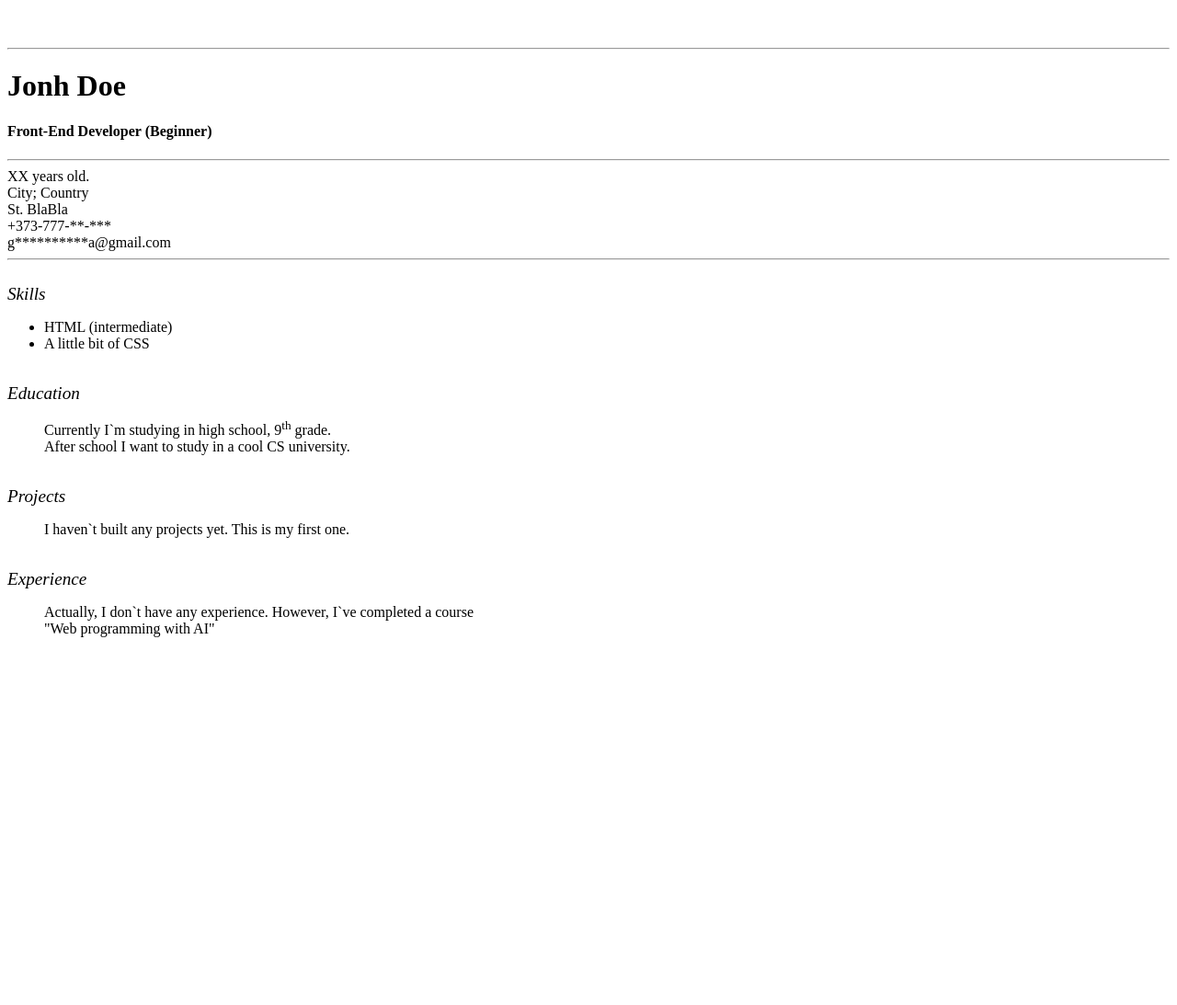
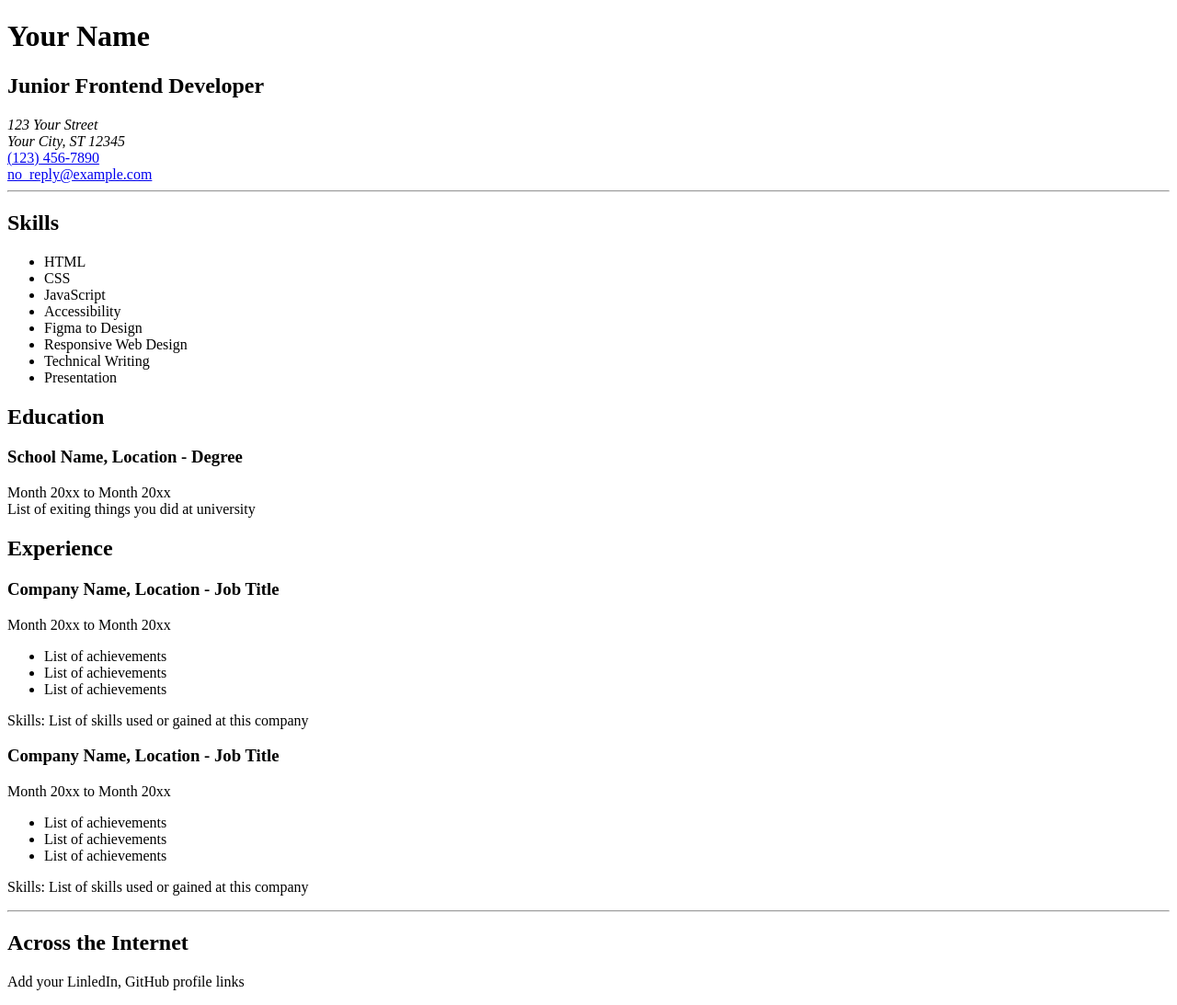
Before and after one commit to Mihasik556/My-first-project-CV-, a plain HTML site: page index.html in a window 1280 px wide. Shown: the whole page at 92% size. Before the commit the page ends 800 px from the top, so only its background shows below. Drawn offline with Linux system fonts and the light colour scheme.

Commit message:
Add files via upload

```diff
--- a/index.html
+++ b/index.html
@@ -1,37 +1,91 @@
 <!DOCTYPE html>
-<html>
+<html lang="en">
     <head>
-        <title>My single-page CV</title>
-        <meta name="description" content="This is my CV! Feel free to analyze it.">
-        <meta name="robots" content="index, follow">
-        <meta name="viewport" content="width=device-width; initial-scale=1">
-        <meta charset="UTF-8">
-        <meta property="og:title" content="My single-page CV">
-        <meta property="og:description" content="This is my CV! Feel free to analyze it.">
-        <link rel="icon" type="image/jpg" href="./Images/Section 1.jpg">
+        <title>Your Name - Junior Frontend Developer CV</title>
+        <meta
+            name="description"
+            content="CV of Your Name, Junior Frontend Developer. Skills in HTML, CSS, JavaScript, and more."
+        />
+        <meta name="robots" content="index, follow" />
+        <meta name="viewport" content="width=device-width; initial-scale=1" />
+        <meta charset="UTF-8" />
+        <meta
+            property="og:title"
+            content="Your Name - Junior Frontend Developer CV"
+        />
+        <meta
+            property="og:description"
+            content="CV of Your Name, Junior Frontend Developer. Skills in HTML, CSS, JavaScript, and more."
+        />
+        <meta property="og:type" content="website" />
+        <meta property="og:url" content="https://example.com/" />
+        <meta
+            property="og:image"
+            content="https://example.com/Images/preview.jpg"
+        />
+        <link rel="canonical" href="https://example.com/" />
+        <link rel="icon" type="image/jpg" href="./Images/favicon.jpg" />
     </head>
     <body>
-        <br><br><hr>
-        <h1>Jonh Doe</h1>
-        <h4>Front-End Developer (Beginner)</h4><hr>
-        <span>XX years old.</span><br>
-        <span>City; Country</span><br>
-        <span>St. BlaBla</span><br>
-        <span>+373-777-**-***</span><br>
-        <span>g**********a@gmail.com</span><hr><br>
-        <big><i>Skills</i></big><br>
-        <ul>
-            <li>HTML (intermediate)</li>
-            <li>A little bit of CSS</li>
-        </ul><br>
-        <big><i>Education</i></big><br>
-        <blockquote>Currently I`m studying in high school, 9<sup>th</sup> grade.<br>
-            After school I want to study in a cool CS university.</blockquote>
-        <br>
-        <big><i>Projects</i></big><br>
-        <blockquote>I haven`t built any projects yet. This is my first one.</blockquote>
-        <br>
-        <big><i>Experience</i></big><br>
-        <blockquote>Actually, I don`t have any experience. However, I`ve completed a course<br> "Web programming with AI"</blockquote>
+        <header>
+            <h1>Your Name</h1>
+            <h2>Junior Frontend Developer</h2>
+            <address>123 Your Street <br />Your City, ST 12345</address>
+            <a href="tel:1234567890">(123) 456-7890</a>
+            <br />
+            <a href="mailto:no_reply@example.com">no_reply@example.com</a>
+        </header>
+        <hr />
+        <main>
+            <section>
+                <h2>Skills</h2>
+                <ul>
+                    <li>HTML</li>
+                    <li>CSS</li>
+                    <li>JavaScript</li>
+                    <li>Accessibility</li>
+                    <li>Figma to Design</li>
+                    <li>Responsive Web Design</li>
+                    <li>Technical Writing</li>
+                    <li>Presentation</li>
+                </ul>
+            </section>
+            <aside>
+                <h2>Education</h2>
+                <h3>School Name, Location - Degree</h3>
+                <p>
+                    Month 20xx to Month 20xx <br />
+                    List of exiting things you did at university
+                </p>
+            </aside>
+            <article>
+                <h2>Experience</h2>
+                <section>
+                    <h3>Company Name, Location - Job Title</h3>
+                    <p>Month 20xx to Month 20xx</p>
+                    <ul>
+                        <li>List of achievements</li>
+                        <li>List of achievements</li>
+                        <li>List of achievements</li>
+                    </ul>
+                    <p>Skills: List of skills used or gained at this company</p>
+                </section>
+                <section>
+                    <h3>Company Name, Location - Job Title</h3>
+                    <p>Month 20xx to Month 20xx</p>
+                    <ul>
+                        <li>List of achievements</li>
+                        <li>List of achievements</li>
+                        <li>List of achievements</li>
+                    </ul>
+                    <p>Skills: List of skills used or gained at this company</p>
+                </section>
+            </article>
+        </main>
+        <hr />
+        <footer>
+            <h2>Across the Internet</h2>
+            <p>Add your LinledIn, GitHub profile links</p>
+        </footer>
     </body>
 </html>
```
Also changed, not shown: Images/favicon.jpg (added), Images/Снимок экрана 2025-06-25 120329.png (added).
